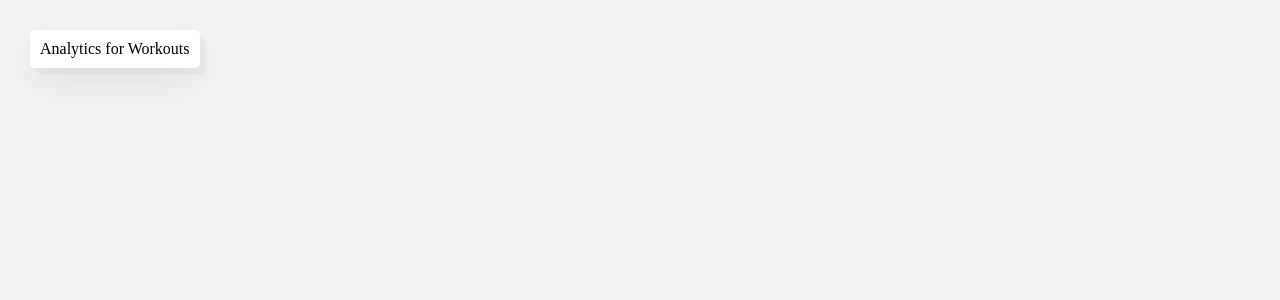
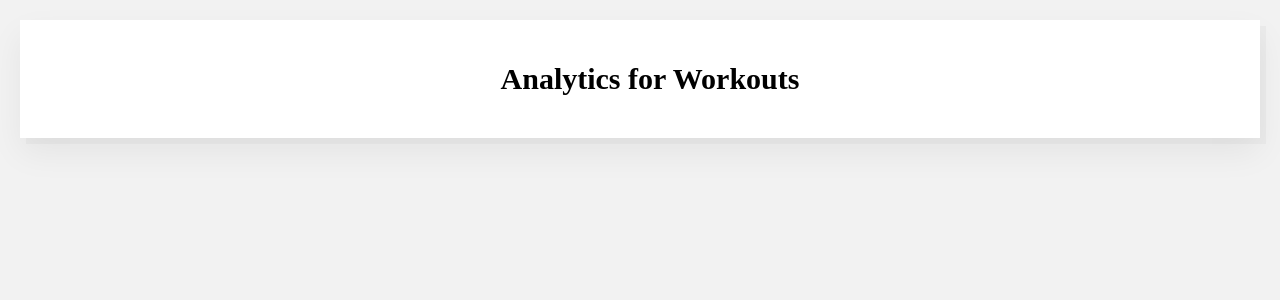
Before and after one commit to EddV99/workout-stats, a React (Vite) app: page /details/1 in a window 1280 px wide. Shown: the top 300 px of the page. Built offline with nearby package versions, Linux system fonts and the light colour scheme.

Commit message:
grid in details page

```diff
--- a/src/components/MuscleGroupSelection/MuscleGroupSelection.tsx
+++ b/src/components/MuscleGroupSelection/MuscleGroupSelection.tsx
@@ -2,15 +2,14 @@ import Styles from "./MuscleGroupSelection.module.css";
 import { useEffect, useRef, useState } from "react";
 import { ALL_MUSCLE, Muscle } from "../../data/body";
 
-interface Props {
+interface SelectionProps {
   label: string,
   selection: Muscle[],
   setSelection: React.Dispatch<React.SetStateAction<Muscle[]>>,
 };
 
-function MuscleGroupSelection({ label, selection, setSelection }: Props) {
+function MuscleGroupSelection({ label, selection, setSelection }: SelectionProps) {
   const [open, setOpen] = useState(false);
-
   const selectRef = useRef<HTMLDivElement>(null);
 
   useEffect(() => {
@@ -33,7 +32,7 @@ function MuscleGroupSelection({ label, selection, setSelection }: Props) {
           {ALL_MUSCLE.map((m) => {
             return (
               <MuscleGroup key={m.toString()} muscleGroup={m} selection={selection} setSelection={setSelection}>
-                {m.toString().toUpperCase().substring(0, 2)}
+                {m.toString().toUpperCase()}
               </MuscleGroup>
             )
           })}
@@ -45,14 +44,14 @@ function MuscleGroupSelection({ label, selection, setSelection }: Props) {
   );
 }
 
-interface Props2 {
+interface MuscleGroupProps {
   muscleGroup: Muscle,
   selection: Muscle[],
   setSelection: React.Dispatch<React.SetStateAction<Muscle[]>>,
   children: React.ReactNode
 };
 
-function MuscleGroup({ muscleGroup, selection, setSelection, children }: Props2) {
+function MuscleGroup({ muscleGroup, selection, setSelection, children }: MuscleGroupProps) {
   const [selected, setSelected] = useState<boolean>(selection.includes(muscleGroup));
 
   const handleClick = () => {
--- a/src/pages/DetailsPage/DetailsPage.module.css
+++ b/src/pages/DetailsPage/DetailsPage.module.css
@@ -1,17 +1,32 @@
 #container {
+  box-sizing: border-box;
+  margin: 20px;
+  padding: 2.0rem;
+  background-color: white;
+  box-shadow: 6px 6px #00000008, 0 15px 32px #0000000f;
+}
+
+#wrapper {
+  display: grid;
+  grid-template-columns: 1fr 1fr 1fr;
+  gap: 2.0rem;
+  align-items: center;
+  border-radius: 5px;
+}
+
+#group {
+  box-sizing: border-box;
+  padding: 10px;
+  border: 1px solid;
   display: flex;
   flex-direction: column;
   align-items: center;
-  box-shadow: 6px 6px #00000008, 0 15px 32px #0000000f;
-  background-color: #ffffff;
-  border-radius: 5px;
-  width: fit-content;
-  margin: 30px 30px 0px 30px;
-  padding: 10px;
 }
 
 #title {
   font-size: 30px;
   font-weight: bold;
   margin: 10px;
+  width: 100%;
+  text-align: center;
 }
--- a/src/pages/DetailsPage/DetailsPage.tsx
+++ b/src/pages/DetailsPage/DetailsPage.tsx
@@ -4,7 +4,6 @@ import { useParams } from "react-router";
 import { ALL_MUSCLE, Muscle } from "../../data/body";
 
 
-// Need:
 // - reps
 // - sets
 // - rest time
@@ -26,8 +25,10 @@ function DetailsPage() {
 function Content() {
   const { title } = useWorkoutData();
   return (
-    <div id={Styles.container}>
-      Analytics for {title}
+    <div id={Styles.container} >
+      <div id={Styles.title}>
+        Analytics for {title}
+      </div>
       <Analytics />
     </div>
   );
@@ -37,6 +38,8 @@ function Analytics() {
   const { workouts } = useWorkoutData();
 
   const data = new Map<Muscle, { reps: number, sets: number, rest: number }>();
+
+  // parse data
   workouts.forEach(w => {
     w.exercises.forEach(e => {
       e.primary.forEach(p => {
@@ -58,10 +61,10 @@ function Analytics() {
     });
   });
 
-  return <div>
+  return <div id={Styles.wrapper}>
     {ALL_MUSCLE.map((mg) => {
       return data.has(mg) ? (
-        <div>
+        <div id={Styles.group} key={mg}>
           <div>{mg}</div>
           <div>Sets: {data.get(mg)?.sets}</div>
           <div>Reps: {data.get(mg)?.reps}</div>
```
